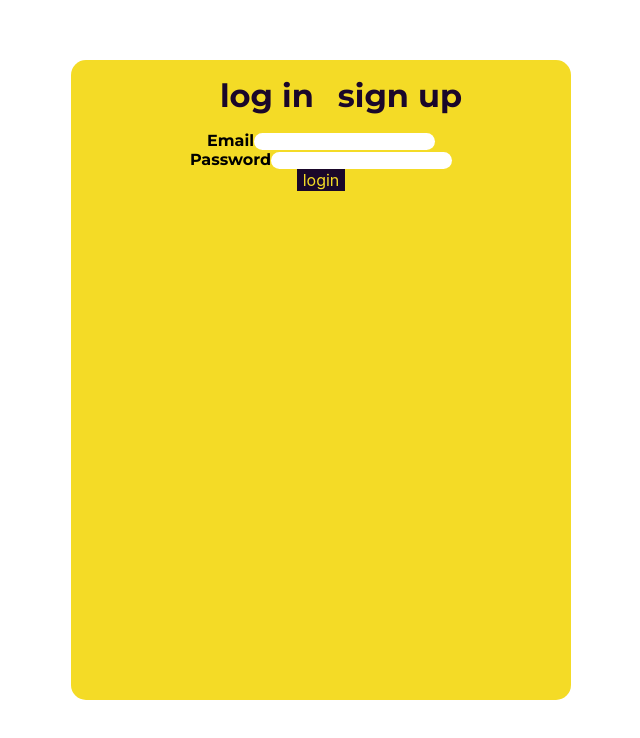
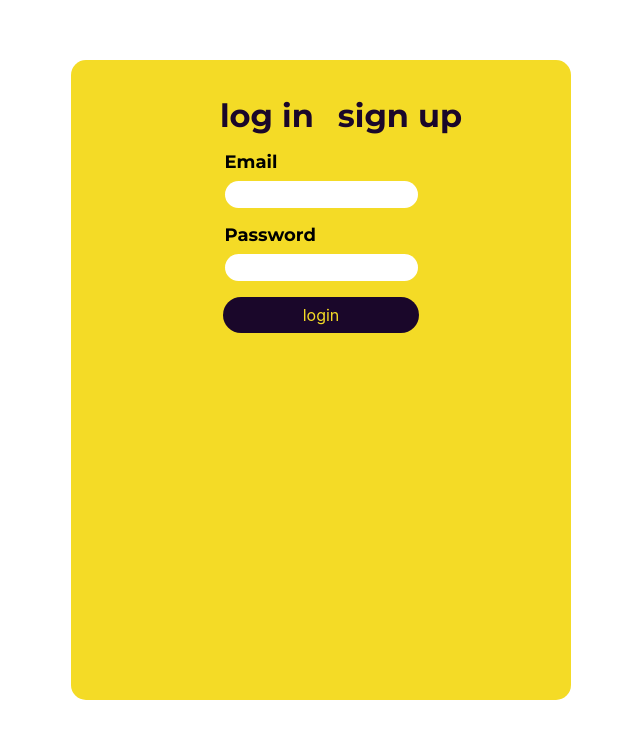
Before and after one commit to matheus-hro/GA-Final-Project-CaseCount, a React (Create React App) app: page /login in a window 1280 px wide. Shown: the top 738 px of the page, without its empty margins (319-959 px from the left). Built offline with nearby package versions, Linux system fonts and the light colour scheme.

Commit message:
more css

```diff
--- a/src/components/LoginForm/LoginForm.css
+++ b/src/components/LoginForm/LoginForm.css
@@ -1,19 +1,21 @@
 
-.form-login {
+.form-signup {
   display: flex;
   flex-direction: column;
   justify-content: center;
   align-items: center;
+  gap: 16px;
 }
 
-.form-login label {
+.form-signup label {
   font-family: 'Montserrat', sans-serif;
-  font-weight: bold
+  font-size: 18px;
 }
 
 form input {
   border: none;
-    border-radius: 20px;
+  border-radius: 20px;
+  padding: 6px 8px;
 }
 
 form button {
@@ -23,4 +25,6 @@ form button {
 	font: inherit;
 	cursor: pointer;
 	outline: inherit;
+  padding: 8px 80px;
+  border-radius: 20px;
 }
--- a/src/components/LoginForm/LoginForm.jsx
+++ b/src/components/LoginForm/LoginForm.jsx
@@ -40,7 +40,7 @@ export default class LoginForm extends React.Component {
     return (
       <div className='form-container'>
 
-         <form className="form-login" action="">
+         <form className="form-signup" action="">
            <label><span>Email</span>
             <input type="text" name="email" value={this.state.email} onChange={this.handleChange} required/>
            </label>
--- a/src/components/SignupForm/SignupForm.css
+++ b/src/components/SignupForm/SignupForm.css
@@ -4,8 +4,12 @@
   flex-direction: column;
   justify-content: center;
   align-items: center;
+  gap: 16px;
 }
 .form-signup label {
   font-family: 'Montserrat', sans-serif;
-  font-weight: bold
+  font-size: 18px;
+  display: flex;
+  flex-direction: column;
+    gap: 8px;
 }
--- a/src/pages/LoginPage/LoginPage.css
+++ b/src/pages/LoginPage/LoginPage.css
@@ -25,5 +25,8 @@ ol, ul, menu {
     overflow: hidden;
     margin: 0 auto;
     margin-top: 60px;
+}
 
+.login-form-container {
+  padding-top: 20px
 }
--- a/src/pages/LoginPage/LoginPage.jsx
+++ b/src/pages/LoginPage/LoginPage.jsx
@@ -16,6 +16,7 @@ export default class LoginPage extends React.Component {
   render() {
     return(
       <div className='login-form'>
+        <div className='login-form-container'></div>
          <ul className='auth-tabs'>
           <li onClick={()=> this.updateCurrentTabTo(1)}>log in</li>
           <li onClick={()=> this.updateCurrentTabTo(2)}>sign up</li>
```
